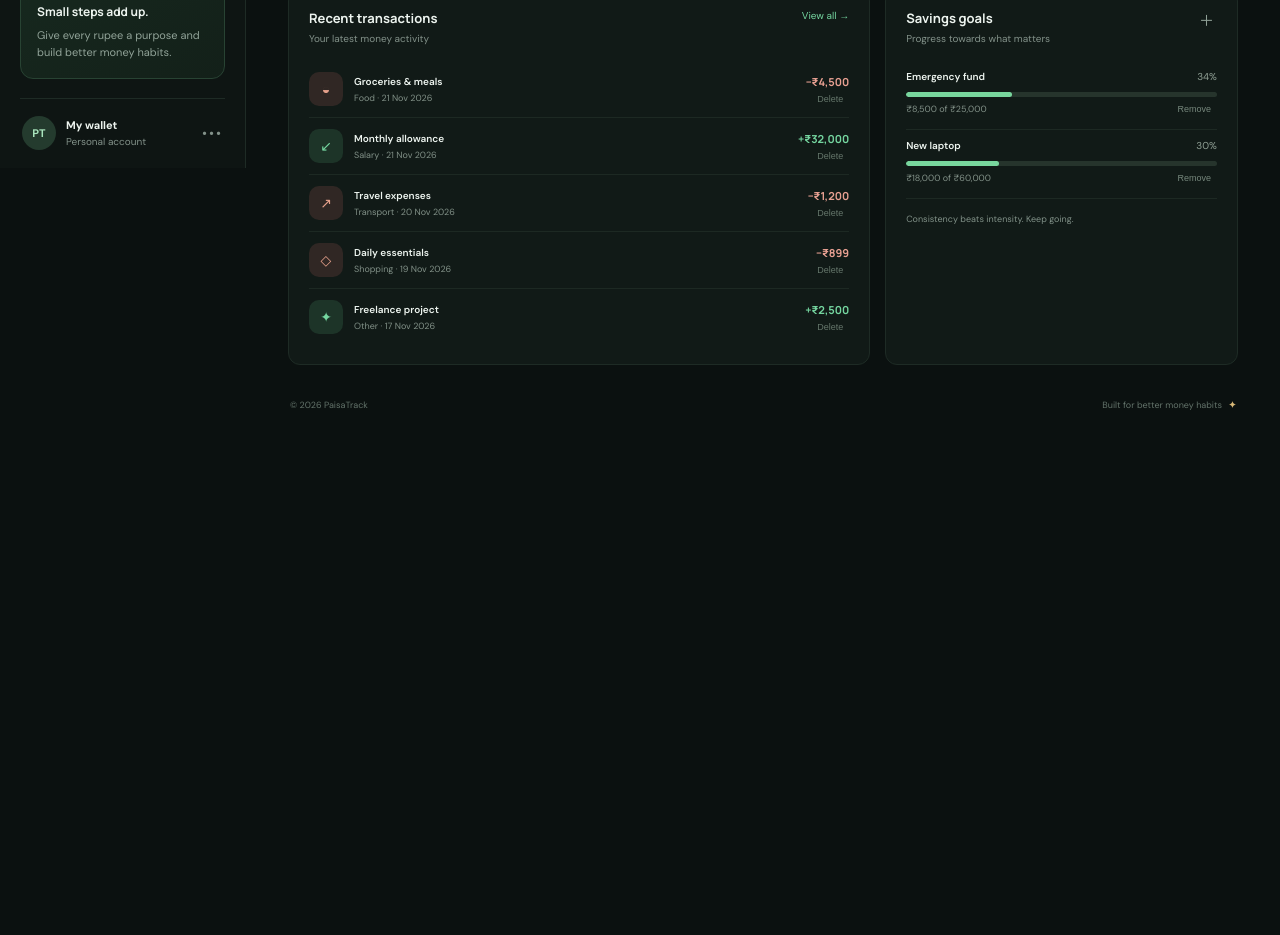
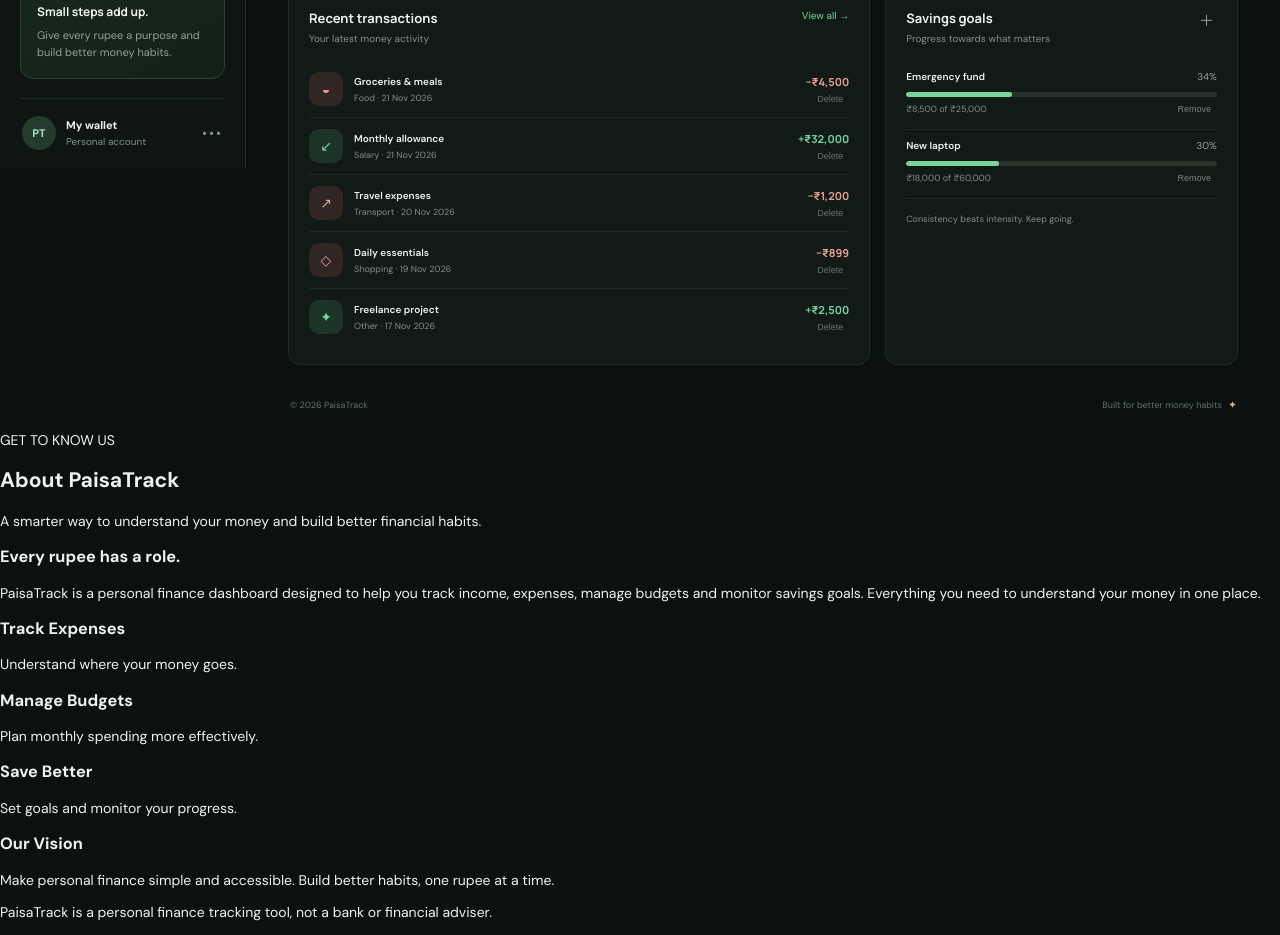
Before and after one commit to ironman07409-bit/PaisaTrack, a plain HTML site: page index.html in a window 1280 px wide. Shown: the part 632-1567 px from the top of the page. Before the commit the page ends 1063 px from the top, so only its background shows below. Drawn offline with Linux system fonts and the light colour scheme.

Commit message:
Add About section to index.html
Added an 'About' section to provide information about PaisaTrack and its features.

```diff
--- a/index.html
+++ b/index.html
@@ -139,3 +139,48 @@
   <script src="app.js"></script>
 </body>
 </html>
+<section class="about-section" id="about">
+  <div class="about-heading">
+    <span>GET TO KNOW US</span>
+    <h2>About <strong>PaisaTrack</strong></h2>
+    <p>A smarter way to understand your money
+       and build better financial habits.</p>
+  </div>
+
+  <div class="about-intro">
+    <h3>Every rupee has a role.</h3>
+    <p>
+      PaisaTrack is a personal finance dashboard
+      designed to help you track income, expenses,
+      manage budgets and monitor savings goals.
+      Everything you need to understand your money
+      in one place.
+    </p>
+  </div>
+
+  <div class="about-cards">
+    <article>
+      <h3>Track Expenses</h3>
+      <p>Understand where your money goes.</p>
+    </article>
+    <article>
+      <h3>Manage Budgets</h3>
+      <p>Plan monthly spending more effectively.</p>
+    </article>
+    <article>
+      <h3>Save Better</h3>
+      <p>Set goals and monitor your progress.</p>
+    </article>
+  </div>
+
+  <div class="about-vision">
+    <h3>Our Vision</h3>
+    <p>Make personal finance simple and accessible.
+       Build better habits, one rupee at a time.</p>
+  </div>
+
+  <p class="about-disclaimer">
+    PaisaTrack is a personal finance tracking tool,
+    not a bank or financial adviser.
+  </p>
+</section>
```
